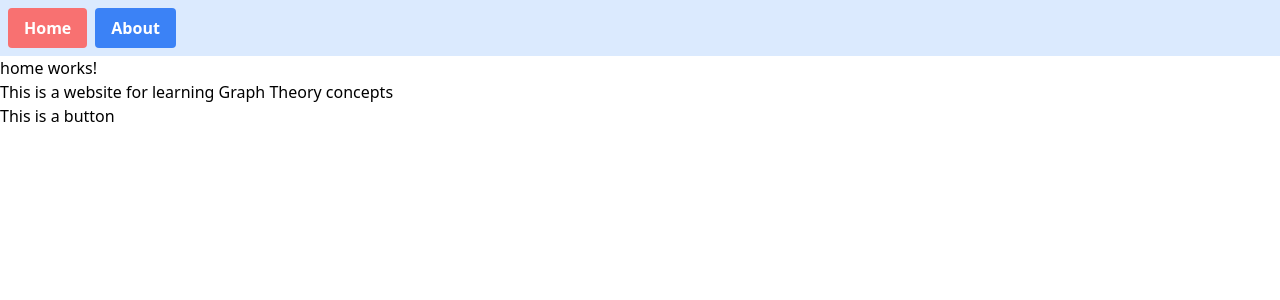
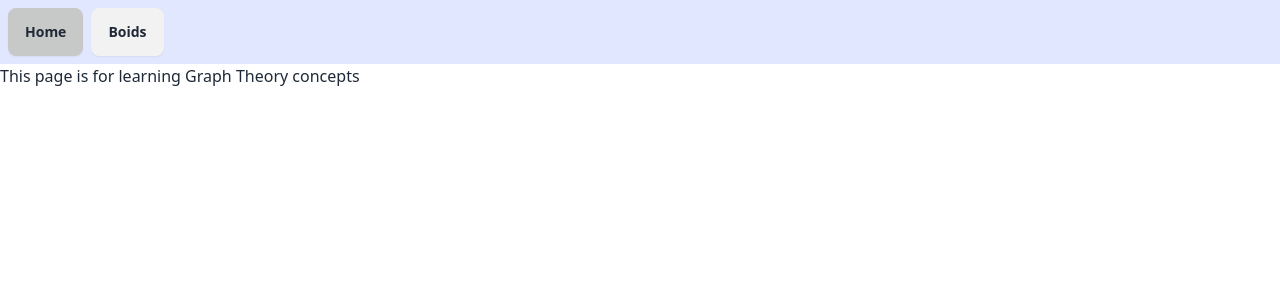
Before and after one commit to ConnorWilliamsGIT/contools, an Angular app: page / in a window 1280 px wide. Shown: the top 300 px of the page. Built offline with nearby package versions, Linux system fonts and the light colour scheme.

Commit message:
Installed DaisyUI

```diff
--- a/package.json
+++ b/package.json
@@ -28,6 +28,7 @@
     "@angular/compiler-cli": "^17.2.0",
     "@types/jasmine": "~5.1.0",
     "autoprefixer": "^10.4.17",
+    "daisyui": "^4.7.2",
     "jasmine-core": "~5.1.0",
     "karma": "~6.4.0",
     "karma-chrome-launcher": "~3.2.0",
--- a/src/app/app.component.html
+++ b/src/app/app.component.html
@@ -1,3 +1,3 @@
-<app-navbar>connor</app-navbar>
+<app-navbar/>
 
 <router-outlet/>
--- a/src/app/components/home/canvas/canvas.component.html
+++ /dev/null
@@ -1 +0,0 @@
-<p>canvas works!</p>
--- a/src/app/components/navbar/navbar.component.html
+++ b/src/app/components/navbar/navbar.component.html
@@ -1,9 +1,10 @@
-<div class="flex bg-blue-100 p-2 gap-2">
-<button class="bg-blue-500 hover:bg-blue-700 text-white font-bold py-2 px-4 rounded" [routerLinkActive]="['bg-red-400']" [routerLink]="['/']" [routerLinkActiveOptions]="{ exact: true }">
+<div class="flex bg-indigo-100 p-2 gap-2">
+<button class="btn" [routerLinkActive]="['btn-active']" [routerLink]="['/']" [routerLinkActiveOptions]="{ exact: true }">
   Home
 </button>
-<button class="bg-blue-500 hover:bg-blue-700 text-white font-bold py-2 px-4 rounded"  [routerLinkActive]="['bg-red-400']"  [routerLink]="['about']">
-  About
+<button class="btn"  [routerLinkActive]="['btn-active']"  [routerLink]="['boids']">
+  Boids
 </button>
+</div>
 
-</div>
+<!--bg-indigo-300 hover:bg-indigo-400 text-white font-bold py-2 px-4 rounded-->
--- a/src/app/pages/boids/boids.component.html
+++ b/src/app/pages/boids/boids.component.html
@@ -1 +1,6 @@
-<p>boids works!</p>
+<p>This page is for boids</p>
+
+<app-layout>
+  <div settings>aaaa</div>
+  <div canvas>bvbb</div>
+</app-layout>
--- a/src/app/pages/boids/boids.component.ts
+++ b/src/app/pages/boids/boids.component.ts
@@ -1,9 +1,12 @@
 import { Component } from '@angular/core';
+import {LayoutComponent} from "../../components/layout/layout.component";
 
 @Component({
   selector: 'app-boids',
   standalone: true,
-  imports: [],
+  imports: [
+    LayoutComponent
+  ],
   templateUrl: './boids.component.html',
   styleUrl: './boids.component.scss'
 })
--- a/src/app/pages/home/home.component.html
+++ b/src/app/pages/home/home.component.html
@@ -1,3 +1 @@
-<p>home works!</p>
-<h1>This is a website for learning Graph Theory concepts</h1>
-<button [routerLink]="['about']">This is a button</button>
+<h1>This page is for learning Graph Theory concepts</h1>
--- a/src/index.html
+++ b/src/index.html
@@ -3,6 +3,7 @@
 <head>
   <meta charset="utf-8">
   <title>Contools</title>
+  <base href="/">
   <meta name="viewport" content="width=device-width, initial-scale=1">
   <link rel="icon" type="image/x-icon" href="favicon.ico">
 </head>
--- a/tailwind.config.js
+++ b/tailwind.config.js
@@ -6,5 +6,10 @@ module.exports = {
   theme: {
     extend: {},
   },
-  plugins: [],
+  plugins: [
+    require('daisyui'),
+  ],
+  daisyui: {
+    themes: ["light"],
+  },
 }
```
Also changed, not shown: src/app/components/home/canvas/canvas.component.ts (deleted, +0 -12 lines), src/app/components/home/canvas/canvas.component.scss (deleted), 2 other files (tests, documents, lock files or other folders).
